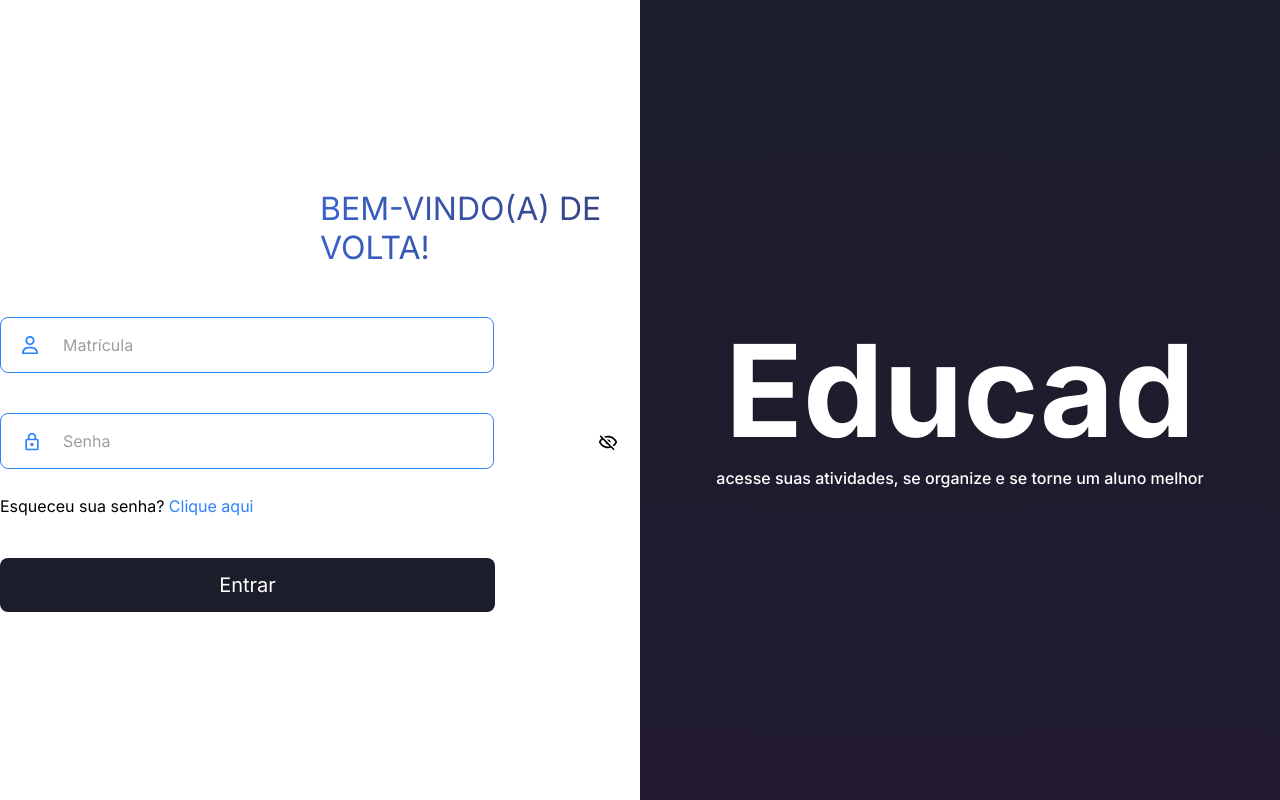
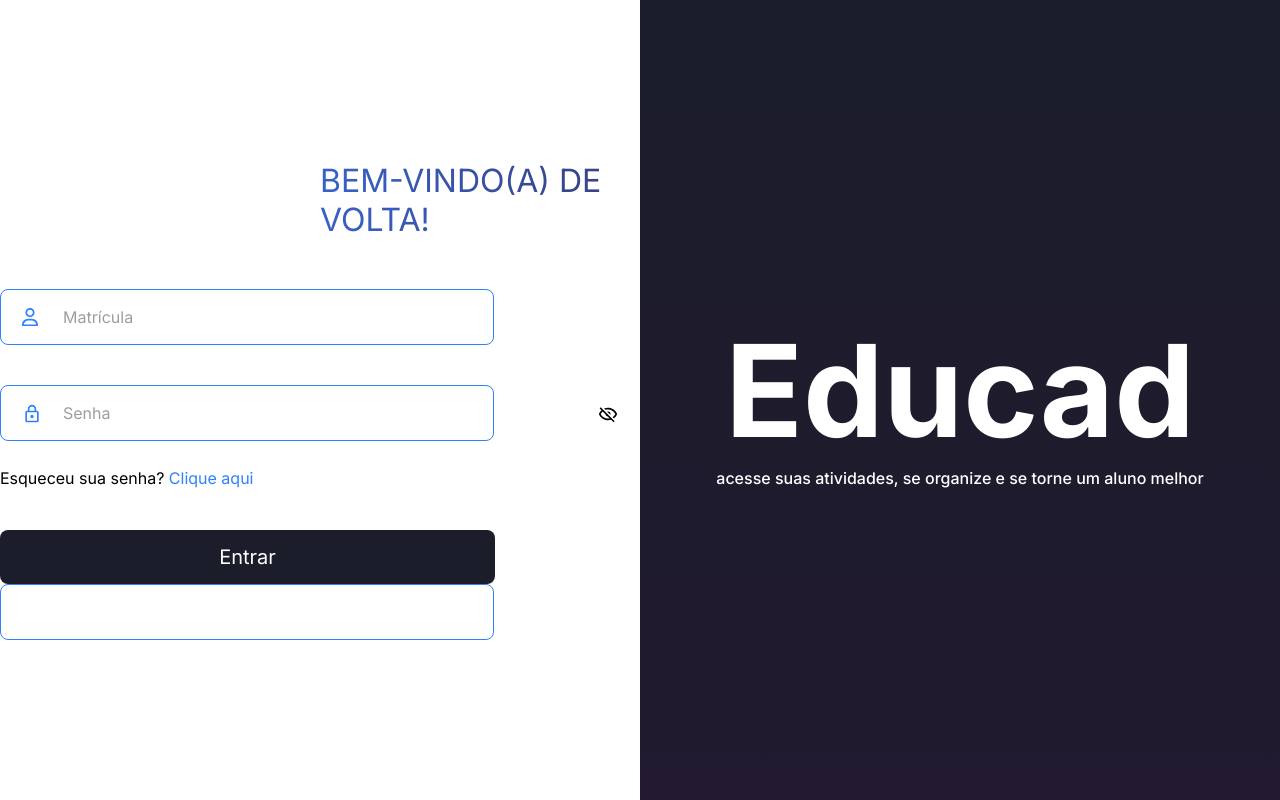
Before and after one commit to hercules-sousa/educad-frontend, a React (Create React App) app: page / in a window 1280 px wide. Built offline with nearby package versions, Linux system fonts and the light colour scheme.

Commit message:
Criando componente de input

```diff
--- a/package.json
+++ b/package.json
@@ -15,6 +15,7 @@
     "react-dom": "^18.2.0",
     "react-router-dom": "^6.7.0",
     "react-scripts": "5.0.1",
+    "styled-components": "^5.3.6",
     "typescript": "^4.4.2",
     "web-vitals": "^2.1.0"
   },
@@ -43,6 +44,7 @@
     ]
   },
   "devDependencies": {
-    "@types/react-router-dom": "^5.3.3"
+    "@types/react-router-dom": "^5.3.3",
+    "@types/styled-components": "^5.1.26"
   }
 }
--- /dev/null
+++ b/src/components/Input/index.tsx
@@ -0,0 +1,8 @@
+import { StyledInput } from "./styles";
+import InputProps from "./types";
+
+const Input: React.FC<InputProps> = () => {
+  return <StyledInput />;
+};
+
+export default Input;
--- /dev/null
+++ b/src/components/Input/styles.ts
@@ -0,0 +1,16 @@
+import styled from 'styled-components';
+
+export const StyledInput = styled.input`
+  border-radius: 8px;
+  outline: none;
+  width: 495px;
+  height: 54px;
+
+  width: 430px;
+  border: 1.5px solid #2e81ff;
+  padding-left: 62px;
+  font-weight: 400;
+  font-size: 16px;
+  color: #9a9a9a;
+  transition: 0.3s;
+`
--- /dev/null
+++ b/src/components/Input/types.d.ts
@@ -0,0 +1,3 @@
+export default interface InputProps {
+  placeholder?: string;
+}
--- a/src/pages/LoginPage/index.tsx
+++ b/src/pages/LoginPage/index.tsx
@@ -1,5 +1,6 @@
 import { FormEvent, useState } from "react";
 import { useNavigate } from "react-router-dom";
+import Input from "../../components/Input";
 
 import { useAuth } from "../../services/auth";
 
@@ -62,7 +63,7 @@
             className="senha"
             placeholder="Senha"
             onChange={(e) => setSenha(e.target.value)}
-          ></input>
+          />
 
           <svg id="olho" className="olho" viewBox="0 0 24 24">
             <path
@@ -82,6 +83,8 @@
             Entrar
           </button>
         </form>
+
+        <Input />
       </div>
 
       <div className="login-visual">
```
Also changed, not shown: 1 other file (tests, documents, lock files or other folders).
